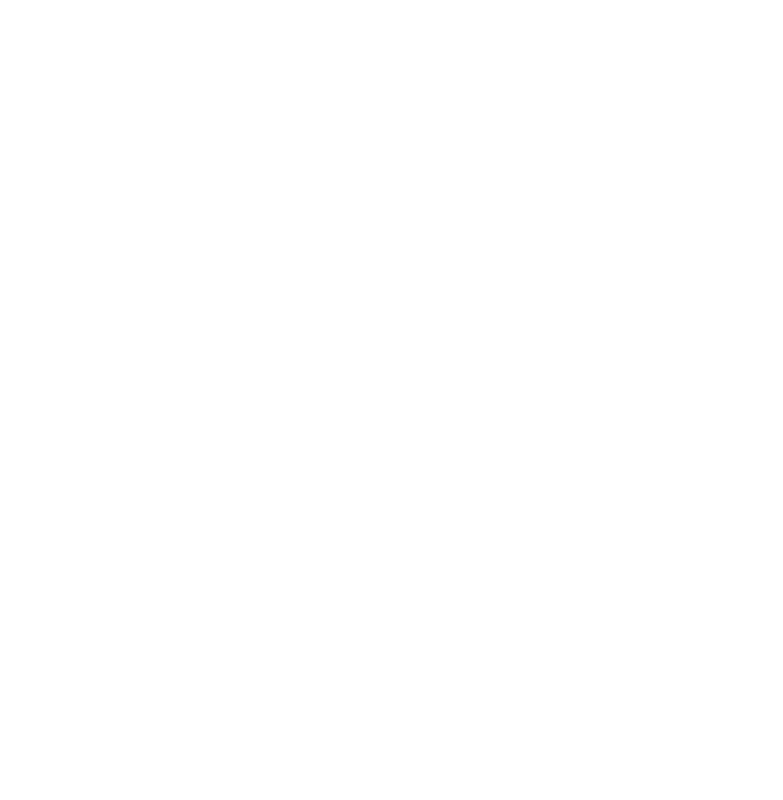
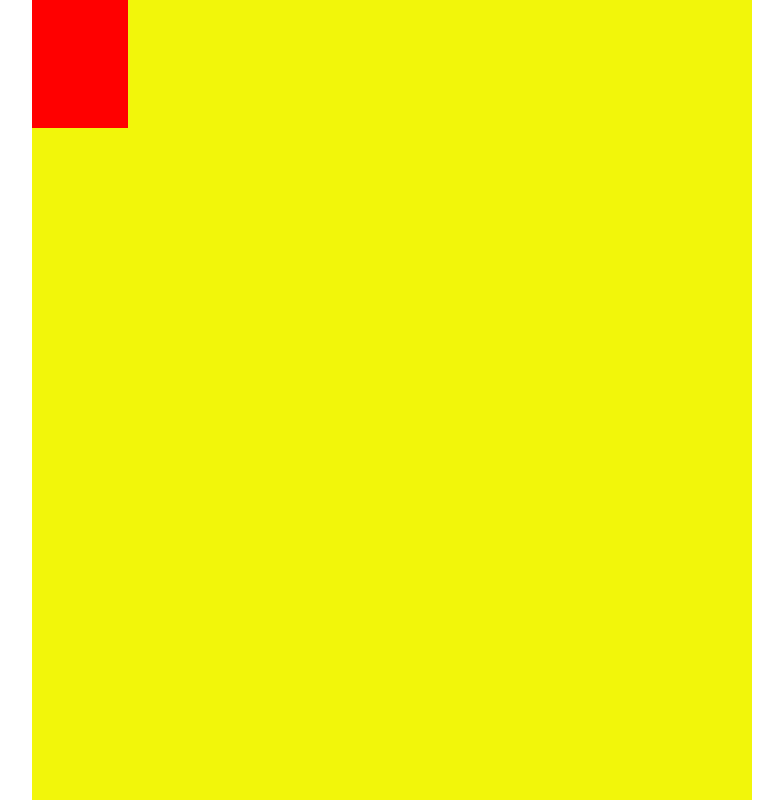
Before and after one commit to ArjunSemwal02/BeardedDoodler, a plain HTML site: page index.html in a window 1280 px wide. Shown: the whole page, without its empty margins (248-1031 px from the left). Drawn offline with Linux system fonts and the light colour scheme.

Commit message:
created the game grid and the span for doodler

```diff
--- a/index.html
+++ b/index.html
@@ -8,6 +8,6 @@
     <script src="script.js" defer></script>
 </head>
 <body>
-
+    <div class="grid"></div>
 </body>
 </html>
--- a/script.js
+++ b/script.js
@@ -0,0 +1,5 @@
+const gridElement = document.querySelector('.grid');
+const beardedDoodlerElement = document.createElement('div')
+beardedDoodlerElement.classList.add('doodler')
+
+gridElement.appendChild(beardedDoodlerElement)
--- a/style.css
+++ b/style.css
@@ -0,0 +1,18 @@
+*{
+    margin: 0;
+    padding: 0;
+}
+body{
+   box-sizing: border-box;
+}
+.grid{
+    height: 100vh;
+    width: 45rem;
+    background-color: rgb(242, 246, 10);
+    justify-self: center;
+}
+.doodler{
+    height: 8rem;
+    width: 6rem;
+    background-color: red;
+}
```
